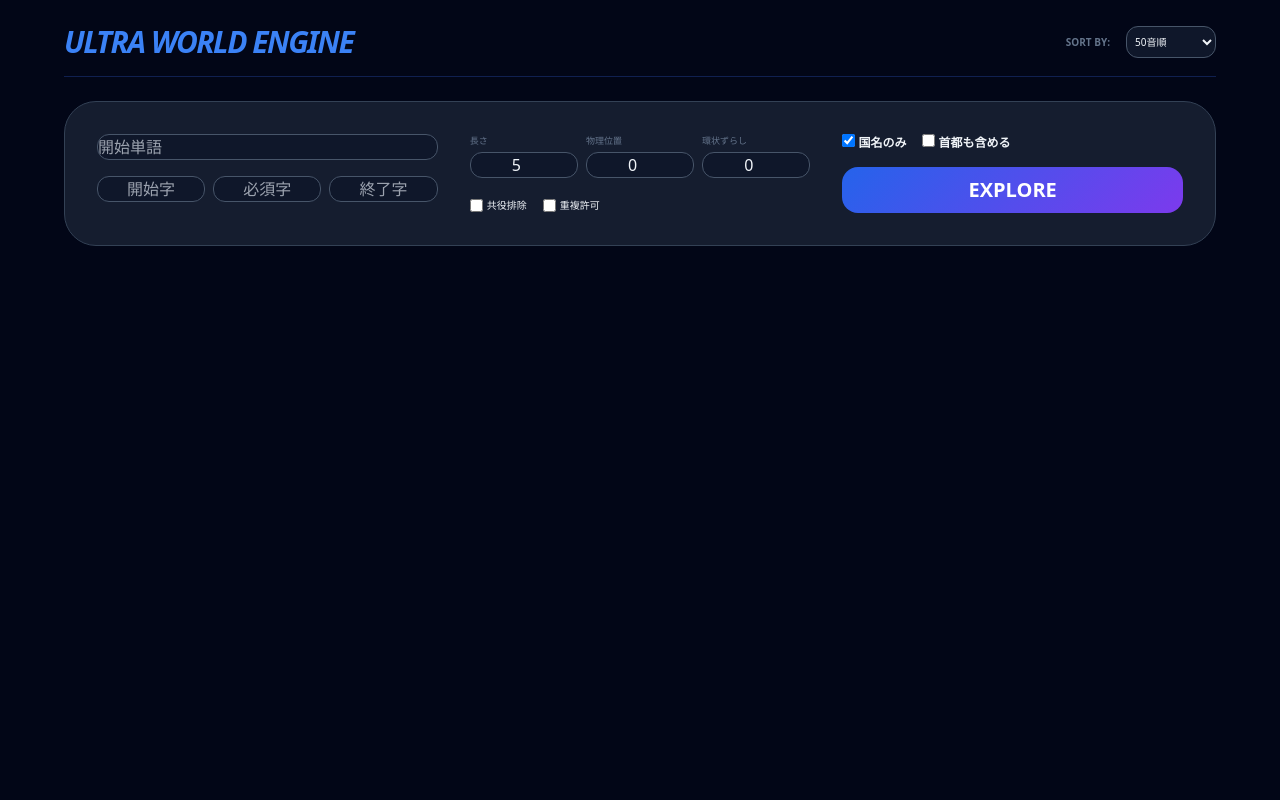
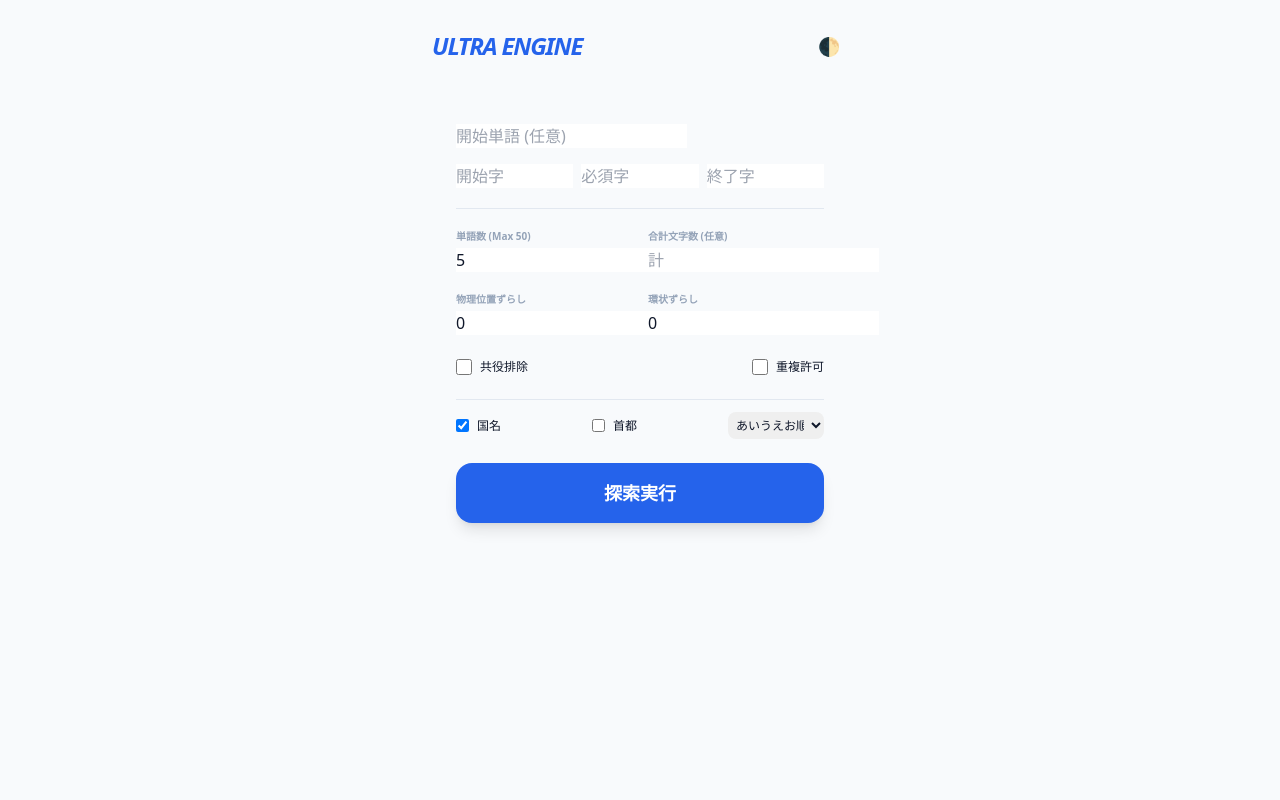
Before and after one commit to xjrstjrwvg-commits/pyongyang-, a Flask app: page / in a window 1280 px wide. Run offline with Flask 3, Linux system fonts and the light colour scheme; some libraries are stand-ins or nearby versions.

Commit message:
index.html

```diff
--- a/templates/index.html
+++ b/templates/index.html
@@ -2,60 +2,88 @@
 <html lang="ja">
 <head>
     <meta charset="UTF-8">
-    <title>極・世界しりとり探索</title>
+    <meta name="viewport" content="width=device-width, initial-scale=1.0">
+    <title>極・しりとり探索</title>
     <script src="https://cdn.tailwindcss.com"></script>
+    <script>
+        // ダークモード切り替えロジック
+        function toggleDarkMode() {
+            document.documentElement.classList.toggle('dark');
+            localStorage.theme = document.documentElement.classList.contains('dark') ? 'dark' : 'light';
+        }
+        // 初期状態の読み込み
+        if (localStorage.theme === 'dark' || (!('theme' in localStorage) && window.matchMedia('(prefers-color-scheme: dark)').matches)) {
+            document.documentElement.classList.add('dark');
+        }
+    </script>
     <style>
-        body { background: #020617; color: #f1f5f9; }
-        .glass { background: rgba(30, 41, 59, 0.7); border: 1px solid #334155; backdrop-filter: blur(12px); }
-        input, select { background: #0f172a; border: 1px solid #475569; color: white; border-radius: 12px; padding: 10px; }
-        .btn-primary { background: linear-gradient(135deg, #2563eb, #7c3aed); }
+        .dark { color-scheme: dark; }
+        .glass { @apply bg-white dark:bg-slate-900 border border-slate-200 dark:border-slate-800 shadow-xl; }
+        input, select { @apply bg-slate-50 dark:bg-slate-800 border-slate-300 dark:border-slate-700 p-3 rounded-xl w-full text-sm outline-none ring-blue-500 focus:ring-2; }
     </style>
 </head>
-<body class="p-6">
-    <div class="max-w-6xl mx-auto space-y-6">
-        <header class="flex justify-between items-center border-b border-blue-900/50 pb-4">
-            <h1 class="text-3xl font-black italic text-blue-500 tracking-tighter">ULTRA WORLD ENGINE</h1>
-            <div class="flex gap-4 items-center">
-                <label class="text-[10px] uppercase text-slate-500 font-bold">Sort By:</label>
-                <select id="sort_type" class="text-[10px] p-1 h-8">
-                    <option value="kana">50音順</option>
-                    <option value="length">合計文字数順</option>
-                </select>
-            </div>
+<body class="bg-slate-50 dark:bg-slate-950 text-slate-900 dark:text-slate-100 min-h-screen transition-colors duration-300">
+    <div class="max-w-md mx-auto p-4 space-y-6">
+        <!-- Header -->
+        <header class="flex justify-between items-center py-2">
+            <h1 class="text-2xl font-black italic text-blue-600 tracking-tighter">ULTRA ENGINE</h1>
+            <button onclick="toggleDarkMode()" class="p-2 glass rounded-full text-lg">🌓</button>
         </header>
 
-        <div class="glass p-8 rounded-[32px] grid grid-cols-1 lg:grid-cols-3 gap-8">
+        <!-- Main Panel -->
+        <div class="glass rounded-3xl p-6 space-y-5">
             <div class="space-y-4">
-                <input id="sw" placeholder="開始単語" class="w-full">
+                <input id="sw" placeholder="開始単語 (任意)">
                 <div class="grid grid-cols-3 gap-2">
-                    <input id="sc" placeholder="開始字" class="text-center">
-                    <input id="mc" placeholder="必須字" class="text-center">
-                    <input id="ec" placeholder="終了字" class="text-center">
+                    <input id="sc" placeholder="開始字" maxlength="1">
+                    <input id="mc" placeholder="必須字">
+                    <input id="ec" placeholder="終了字" maxlength="1">
                 </div>
             </div>
 
-            <div class="space-y-4">
-                <div class="grid grid-cols-3 gap-2">
-                    <div><label class="text-[9px] text-slate-500 block mb-1">長さ</label><input type="number" id="ml" value="5" class="w-full text-center"></div>
-                    <div><label class="text-[9px] text-slate-500 block mb-1">物理位置</label><input type="number" id="ps" value="0" class="w-full text-center"></div>
-                    <div><label class="text-[9px] text-slate-500 block mb-1">環状ずらし</label><input type="number" id="ks" value="0" class="w-full text-center"></div>
+            <hr class="border-slate-200 dark:border-slate-800">
+
+            <div class="grid grid-cols-2 gap-4">
+                <div>
+                    <label class="text-[10px] font-bold text-slate-400 mb-1 block">単語数 (Max 50)</label>
+                    <input type="number" id="ml" value="5">
                 </div>
-                <div class="flex gap-4 text-[10px] pt-1">
-                    <label class="flex items-center gap-1 cursor-pointer"><input type="checkbox" id="conj"> 共役排除</label>
-                    <label class="flex items-center gap-1 cursor-pointer"><input type="checkbox" id="rt"> 重複許可</label>
+                <div>
+                    <label class="text-[10px] font-bold text-slate-400 mb-1 block">合計文字数 (任意)</label>
+                    <input type="number" id="ttl" placeholder="計">
                 </div>
             </div>
 
-            <div class="flex flex-col space-y-4">
-                <div class="flex gap-4 text-xs font-bold">
-                    <label><input type="checkbox" name="cat" value="country" checked> 国名のみ</label>
-                    <label><input type="checkbox" name="cat" value="capital"> 首都も含める</label>
+            <div class="grid grid-cols-2 gap-4">
+                <div>
+                    <label class="text-[10px] font-bold text-slate-400 mb-1 block">物理位置ずらし</label>
+                    <input type="number" id="ps" value="0">
                 </div>
-                <button onclick="run()" id="btn" class="flex-grow btn-primary text-white font-black rounded-2xl active:scale-95 transition-all text-xl">EXPLORE</button>
+                <div>
+                    <label class="text-[10px] font-bold text-slate-400 mb-1 block">環状ずらし</label>
+                    <input type="number" id="ks" value="0">
+                </div>
             </div>
+
+            <div class="flex items-center justify-between text-xs font-medium py-1">
+                <label class="flex items-center gap-2"><input type="checkbox" id="conj" class="w-4 h-4"> 共役排除</label>
+                <label class="flex items-center gap-2"><input type="checkbox" id="rt" class="w-4 h-4"> 重複許可</label>
+            </div>
+
+            <div class="flex items-center justify-between text-xs font-medium py-1 border-t border-slate-200 dark:border-slate-800 pt-3">
+                <label class="flex items-center gap-2"><input type="checkbox" name="cat" value="country" checked> 国名</label>
+                <label class="flex items-center gap-2"><input type="checkbox" name="cat" value="capital"> 首都</label>
+                <select id="sort_type" class="w-24 p-1 rounded-lg">
+                    <option value="kana">あいうえお順</option>
+                    <option value="length">文字数順</option>
+                </select>
+            </div>
+
+            <button onclick="run()" id="btn" class="w-full bg-blue-600 hover:bg-blue-500 text-white font-black py-4 rounded-2xl shadow-lg transition-transform active:scale-95 text-lg">探索実行</button>
         </div>
 
-        <div id="res" class="space-y-2 pb-20"></div>
+        <!-- Result Area -->
+        <div id="res" class="space-y-3 pb-24"></div>
     </div>
 
     <script>
@@ -66,6 +94,7 @@
             resDiv.innerHTML="";
 
             const cats = Array.from(document.querySelectorAll('input[name="cat"]:checked')).map(c => c.value);
+            const targetTotal = document.getElementById('ttl').value;
 
             const r=await fetch('/search',{
                 method:'POST',
@@ -76,6 +105,7 @@
                     must_char:document.getElementById('mc').value,
                     end_char:document.getElementById('ec').value,
                     max_len:document.getElementById('ml').value,
+                    target_total_len: targetTotal ? parseInt(targetTotal) : null,
                     pos_shift:document.getElementById('ps').value,
                     kana_shift:document.getElementById('ks').value,
                     exclude_conjugates:document.getElementById('conj').checked,
@@ -85,14 +115,19 @@
                 })
             });
             const d=await r.json();
-            btn.innerText="EXPLORE"; btn.disabled=false;
+            btn.innerText="探索実行"; btn.disabled=false;
 
             resDiv.innerHTML = d.count ? d.routes.map((rt, i)=>`
-                <div class="glass p-3 rounded-xl border-l-2 border-blue-500 text-sm font-bold flex justify-between items-center animate-in fade-in slide-in-from-bottom-1">
-                    <div><span class="text-[9px] text-blue-400 mr-2">#${i+1}</span>${rt.join(' → ')}</div>
-                    <div class="text-[9px] text-slate-500 font-mono ml-4">${rt.join('').length}文字</div>
+                <div class="glass p-4 rounded-2xl border-l-4 border-blue-500 animate-in fade-in slide-in-from-bottom-2">
+                    <div class="flex justify-between items-center mb-2">
+                        <span class="text-[10px] font-bold text-blue-500">ROUTE #${i+1}</span>
+                        <span class="text-[10px] text-slate-400 font-mono">${rt.join('').length}文字</span>
+                    </div>
+                    <div class="text-sm font-bold leading-relaxed break-words">
+                        ${rt.join(' <span class="text-blue-500 mx-1">→</span> ')}
+                    </div>
                 </div>
-            `).join('') : '<p class="text-center text-slate-600 font-bold py-10 italic">No Routes Found</p>';
+            `).join('') : '<p class="text-center text-slate-500 py-10">見つかりませんでした</p>';
         }
     </script>
 </body>
```
